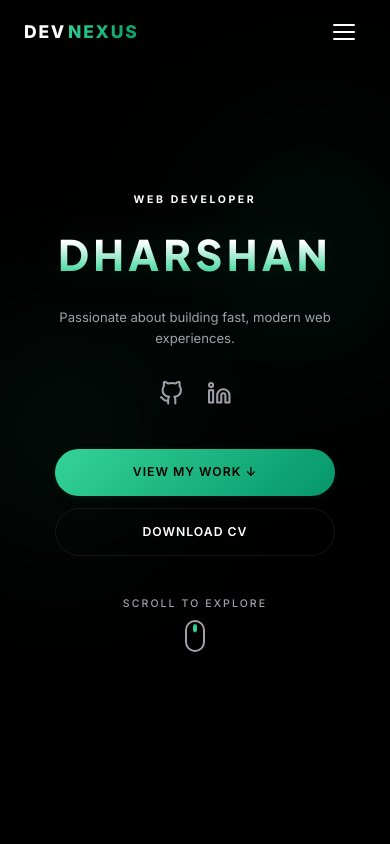
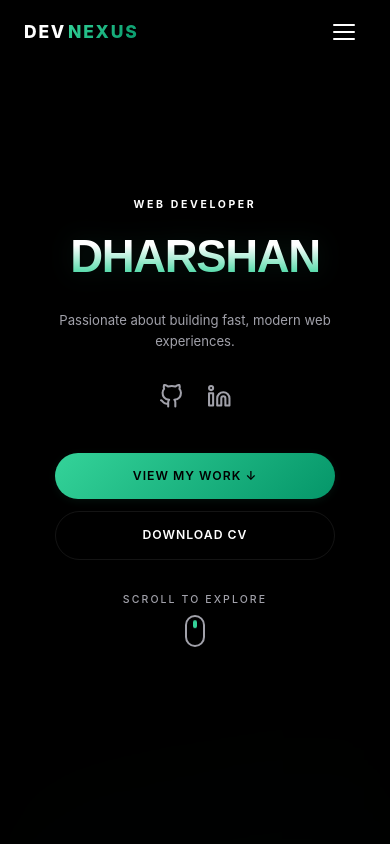
Before and after one commit to dhxrshanr-ai/DevNexus, a React (Vite) app: page / in a window 390 px wide. Shown: the top 844 px of the page. Built offline with nearby package versions, Linux system fonts and the light colour scheme.

Commit message:
Ultra-smooth mobile scroll optimization and iconography update

```diff
--- a/index.html
+++ b/index.html
@@ -7,11 +7,7 @@
   <meta name="viewport" content="width=device-width, initial-scale=1.0" />
   <meta name="description" content="Dharshan — Web Developer" />
   <meta name="keywords" content="Dharshan, Web Developer" />
-  <link rel="preconnect" href="https://fonts.googleapis.com">
-  <link rel="preconnect" href="https://fonts.gstatic.com" crossorigin>
-  <link
-    href="https://fonts.googleapis.com/css2?family=Inter:ital,wght@0,100..900;1,100..900&family=Plus+Jakarta+Sans:ital,wght@0,200..800;1,200..800&display=swap"
-    rel="stylesheet">
+
   <title>DevNexus — Dharshan</title>
 </head>
 
--- a/src/components/About.jsx
+++ b/src/components/About.jsx
@@ -28,7 +28,7 @@ function CountUp({ target, duration = 2000, suffix = '' }) {
                         start += step;
                         if (start >= num) { setCount(num); clearInterval(timer); }
                         else setCount(start);
-                    }, 16);
+                    }, 24);
                 }
             },
             { threshold: 0.5 }
@@ -109,6 +109,7 @@ export default function About() {
                     border: 1px solid rgba(255, 255, 255, 0.05);
                     transition: all 0.4s cubic-bezier(0.4, 0, 0.2, 1);
                     overflow: hidden;
+                    will-change: transform, opacity;
                 }
                 .about-stat-card::before {
                     content: '';
@@ -117,6 +118,7 @@ export default function About() {
                     background: radial-gradient(circle at top right, var(--accent-faded), transparent 70%);
                     opacity: 0;
                     transition: opacity 0.4s ease;
+                    pointer-events: none;
                 }
                 .about-stat-card:hover {
                     background: rgba(255, 255, 255, 0.04);
@@ -154,19 +156,20 @@ export default function About() {
                     .about-stats-grid { grid-template-columns: repeat(2, 1fr); gap: 16px; }
                 }
                 @media (max-width: 767px) {
-                    .about-section { padding: 80px 0 !important; }
+                    .about-section { padding: 60px 0 !important; }
                     .about-desc-container {
                         max-width: 100%;
-                        padding: 0 20px;
-                        margin-bottom: 40px;
+                        padding: 0 16px;
+                        margin-bottom: 32px;
                         text-align: center;
                     }
                     .about-desc-container p {
-                        font-size: 0.9375rem !important;
-                        line-height: 1.7 !important;
+                        font-size: 0.95rem !important;
+                        line-height: 1.6 !important;
                     }
-                    .about-stat-card { padding: 32px 16px; border-radius: 20px; }
-                    .stat-num { font-size: 1.75rem; }
+                    .about-stat-card { padding: 24px 12px; border-radius: 16px; }
+                    .stat-num { font-size: 1.5rem; margin-bottom: 4px; }
+                    .stat-text { font-size: 0.65rem; }
                 }
             `}</style>
         </section>
--- a/src/components/Hero.jsx
+++ b/src/components/Hero.jsx
@@ -53,11 +53,12 @@ export default function Hero() {
                 <h1
                     className={loaded ? 'hero-revealed' : 'hero-hidden'}
                     style={{
-                        fontSize: 'clamp(3rem, 10vw, 6rem)',
+                        fontSize: 'clamp(3.5rem, 12vw, 7rem)',
+                        fontFamily: 'Outfit, sans-serif',
                         fontWeight: 900,
                         textTransform: 'uppercase',
-                        lineHeight: 1,
-                        letterSpacing: '-0.02em',
+                        lineHeight: 0.9,
+                        letterSpacing: '-0.04em',
                         marginBottom: 32,
                         transition: 'all 1s cubic-bezier(0.16, 1, 0.3, 1) 0.15s',
                         opacity: loaded ? 1 : 0,
@@ -155,11 +156,16 @@ export default function Hero() {
                     to { background-position: 200% center; }
                 }
                 @media (max-width: 767px) {
-                    .hero-section { padding: 60px 0 !important; }
+                    .hero-section { padding: 40px 0 !important; }
                     .hero-ctas { flex-direction: column !important; gap: 12px !important; align-items: center !important; }
                     .hero-btn { width: 100% !important; max-width: 280px !important; }
-                    .hero-scroll-indicator { margin-top: 40px !important; }
-                    h1 { font-size: 3rem !important; letter-spacing: 0.1em !important; }
+                    .hero-scroll-indicator { margin-top: 32px !important; }
+                    h1 {
+                        font-family: Outfit, sans-serif !important;
+                        font-size: 3.25rem !important;
+                        letter-spacing: -0.03em !important;
+                        filter: drop-shadow(0 0 12px var(--accent-faded)) !important; /* Smaller shadow on mobile */
+                    }
                 }
             `}</style>
         </section>
--- a/src/components/Projects.jsx
+++ b/src/components/Projects.jsx
@@ -120,6 +120,7 @@ export default function Projects() {
                     justify-content: flex-end;
                     transition: all 0.5s cubic-bezier(0.4, 0, 0.2, 1);
                     cursor: pointer;
+                    will-change: transform, opacity;
                 }
                 .projects-bg-img {
                     position: absolute;
@@ -127,6 +128,7 @@ export default function Projects() {
                     object-fit: cover;
                     transition: transform 0.7s cubic-bezier(0.4, 0, 0.2, 1);
                     z-index: 0;
+                    will-change: transform;
                 }
                 .projects-overlay {
                     position: absolute;
--- a/src/components/Skills.jsx
+++ b/src/components/Skills.jsx
@@ -93,7 +93,7 @@ export default function Skills() {
                                             <div className="trigger-bar"></div>
                                             <span className="acc-title">{category.title}</span>
                                         </div>
-                                        <span className="acc-icon-plus"></span>
+                                        <span className="acc-chevron"></span>
                                     </button>
                                     <div className="acc-body">
                                         <div className="acc-grid">
@@ -206,6 +206,7 @@ export default function Skills() {
                     align-items: center;
                     gap: 20px;
                     transition: all 0.3s cubic-bezier(0.4, 0, 0.2, 1);
+                    will-change: transform, opacity;
                 }
                 .skill-item-modern:hover {
                     background: rgba(255, 255, 255, 0.05);
@@ -221,18 +222,31 @@ export default function Skills() {
 
                 /* Mobile Accordion */
                 .mobile-accordion-list { display: flex; flex-direction: column; gap: 12px; }
-                .modern-acc-item { background: rgba(255, 255, 255, 0.02); border: 1px solid rgba(255, 255, 255, 0.05); border-radius: 20px; overflow: hidden; }
+                .modern-acc-item {
+                    background: rgba(255, 255, 255, 0.02);
+                    border: 1px solid rgba(255, 255, 255, 0.05);
+                    border-radius: 20px;
+                    overflow: hidden;
+                    will-change: transform, opacity;
+                }
                 .acc-trigger { width: 100%; display: flex; justify-content: space-between; align-items: center; padding: 24px; background: none; border: none; cursor: pointer; color: white; }
                 .trigger-left { display: flex; align-items: center; gap: 16px; }
                 .trigger-bar { width: 4px; height: 20px; background: #374151; border-radius: 2px; transition: all 0.3s ease; }
                 .modern-acc-item.open .trigger-bar { background: var(--accent); height: 24px; box-shadow: 0 0 10px var(--accent-glow); }
                 .acc-title { font-weight: 700; font-size: 1.1rem; }
-                .acc-icon-plus { width: 20px; height: 20px; position: relative; }
-                .acc-icon-plus::before, .acc-icon-plus::after { content: ''; position: absolute; background: #6b7280; border-radius: 2px; transition: all 0.3s ease; }
-                .acc-icon-plus::before { width: 100%; height: 2px; top: 9px; left: 0; }
-                .acc-icon-plus::after { width: 2px; height: 100%; top: 0; left: 9px; }
-                .modern-acc-item.open .acc-icon-plus::after { transform: rotate(90deg); opacity: 0; }
-                .modern-acc-item.open .acc-icon-plus::before { background: var(--accent); }
+                .acc-chevron {
+                    width: 10px; height: 10px;
+                    border-right: 2px solid #6b7280;
+                    border-bottom: 2px solid #6b7280;
+                    transform: rotate(45deg);
+                    transition: all 0.3s cubic-bezier(0.4, 0, 0.2, 1);
+                    margin-top: -4px;
+                }
+                .modern-acc-item.open .acc-chevron {
+                    transform: rotate(-135deg);
+                    border-color: var(--accent);
+                    margin-top: 4px;
+                }
                 .acc-body { max-height: 0; overflow: hidden; transition: all 0.5s cubic-bezier(0.4, 0, 0.2, 1); opacity: 0; }
                 .modern-acc-item.open .acc-body { max-height: 1000px; padding: 0 24px 24px; opacity: 1; }
                 .acc-grid { display: grid; grid-template-columns: repeat(2, 1fr); gap: 12px; }
@@ -246,7 +260,17 @@ export default function Skills() {
                 .core-header-wrap .line { flex-grow: 1; height: 1px; background: linear-gradient(to right, transparent, var(--accent), transparent); opacity: 0.3; }
                 .core-header-wrap .title { font-size: 1.5rem; font-weight: 800; color: var(--text-primary); text-transform: uppercase; letter-spacing: 0.2em; white-space: nowrap; }
                 .core-grid { display: grid; grid-template-columns: repeat(2, 1fr); gap: 16px; }
-                .core-card { display: flex; align-items: center; gap: 16px; background: rgba(255, 255, 255, 0.02); border: 1px solid rgba(255, 255, 255, 0.05); padding: 24px; border-radius: 20px; transition: all 0.3s ease; }
+                .core-card {
+                    display: flex;
+                    align-items: center;
+                    gap: 16px;
+                    background: rgba(255, 255, 255, 0.02);
+                    border: 1px solid rgba(255, 255, 255, 0.05);
+                    padding: 24px;
+                    border-radius: 20px;
+                    transition: all 0.3s ease;
+                    will-change: transform, opacity;
+                }
                 .core-card:hover { background: rgba(255, 255, 255, 0.04); border-color: var(--accent); transform: translateY(-5px); box-shadow: 0 10px 30px -10px rgba(0,0,0,0.5); }
                 .card-check { width: 20px; height: 20px; color: var(--accent); flex-shrink: 0; }
                 .card-text { font-size: 1rem; font-weight: 600; color: var(--text-secondary); }
--- a/src/index.css
+++ b/src/index.css
@@ -1,4 +1,5 @@
 @import "tailwindcss";
+@import url('https://fonts.googleapis.com/css2?family=Inter:ital,wght@0,100..900;1,100..900&family=Plus+Jakarta+Sans:ital,wght@0,200..800;1,200..800&family=Sora:wght@100..800&family=Outfit:wght@100..900&display=swap');
 
 /* ───────────────────── Design Tokens ───────────────────── */
 :root {
@@ -35,14 +36,18 @@ html {
   background: var(--bg-primary);
   color: var(--text-primary);
   font-size: clamp(14px, 1.5vw, 16px);
-  overflow-x: hidden;
+  /* Use clip to prevent scroll jank on some mobile browsers */
+  overflow-x: clip;
 }
 
 body {
   -webkit-font-smoothing: antialiased;
   -moz-osx-font-smoothing: grayscale;
-  overflow-x: hidden;
   min-height: 100vh;
+  /* GPU acceleration hint */
+  transform: translate3d(0, 0, 0);
+  backface-visibility: hidden;
+  -webkit-overflow-scrolling: touch;
 }
 
 img {
@@ -58,7 +63,7 @@ h3,
 h4,
 h5,
 h6 {
-  font-family: 'Plus Jakarta Sans', sans-serif;
+  font-family: 'Outfit', sans-serif;
   line-height: 1.1;
   letter-spacing: -0.02em;
 }
@@ -131,10 +136,20 @@ a {
   bottom: 0;
   z-index: 0;
   pointer-events: none;
-  background: radial-gradient(circle at 15% 50%, rgba(52, 211, 153, 0.15), transparent 25%),
-    radial-gradient(circle at 85% 30%, rgba(5, 150, 105, 0.15), transparent 25%);
-  filter: blur(80px);
-  animation: aurora-shift 15s ease-in-out infinite alternate;
+  background: radial-gradient(circle at 15% 50%, rgba(52, 211, 153, 0.12), transparent 25%),
+    radial-gradient(circle at 85% 30%, rgba(5, 150, 105, 0.12), transparent 25%);
+  filter: blur(60px);
+  animation: aurora-shift 20s ease-in-out infinite alternate;
+  will-change: transform;
+  transform: translateZ(0);
+}
+
+@media (max-width: 768px) {
+  .bg-aurora {
+    filter: blur(40px); /* Lower blur for mobile performance */
+    animation: none; /* Disable animation for scroll performance */
+    opacity: 0.6;
+  }
 }
 
 @keyframes aurora-shift {
@@ -152,6 +167,9 @@ section[id] {
   scroll-margin-top: 64px;
   position: relative;
   z-index: 10;
+  /* Optimization: Skip rendering if not in viewport */
+  content-visibility: auto;
+  contain-intrinsic-size: 1px 500px;
 }
 
 /* ───────────────────── Section Typography ───────────────────── */
@@ -251,9 +269,17 @@ section[id] {
 /* ───────────────────── Glass Effect ───────────────────── */
 .glass {
   background: var(--bg-glass);
-  backdrop-filter: blur(20px);
-  -webkit-backdrop-filter: blur(20px);
+  backdrop-filter: blur(16px);
+  -webkit-backdrop-filter: blur(16px);
   border-bottom: 1px solid var(--border);
+}
+
+@media (max-width: 768px) {
+  .glass {
+    backdrop-filter: none; /* Disable expensive filter on mobile */
+    -webkit-backdrop-filter: none;
+    background: rgba(10, 10, 10, 0.95); /* Nearly opaque for better performance */
+  }
 }
 
 /* ───────────────────── Focus Accessibility ───────────────────── */
```
